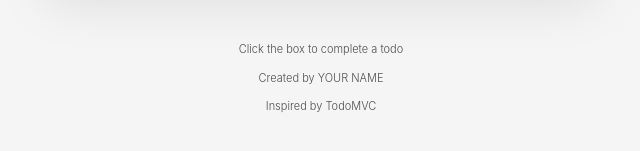
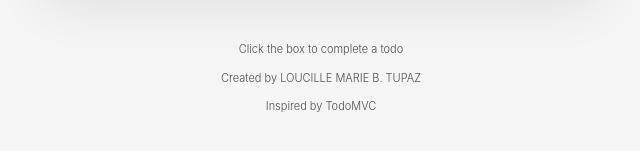
Before and after one commit to LoucilleMarieTupaz/csit340-todomvc, a React (Vite) app: page / in a window 1280 px wide. Shown: the part 407-558 px from the top of the page, without its empty margins (319-959 px from the left). Built offline with nearby package versions, Linux system fonts and the light colour scheme.

Commit message:
chore: replace YOUR NAME with LOUCILLE MARIE B. TUPAZ

```diff
--- a/src/App.jsx
+++ b/src/App.jsx
@@ -5,7 +5,7 @@ function App() {
   return (
     <div className="min-h-screen bg-[#f5f5f5] py-8 font-light text-[#111]">
       <Todos />
-      <Info name="YOUR NAME" />
+      <Info name="LOUCILLE MARIE B. TUPAZ" />
     </div>
   )
 }
```
